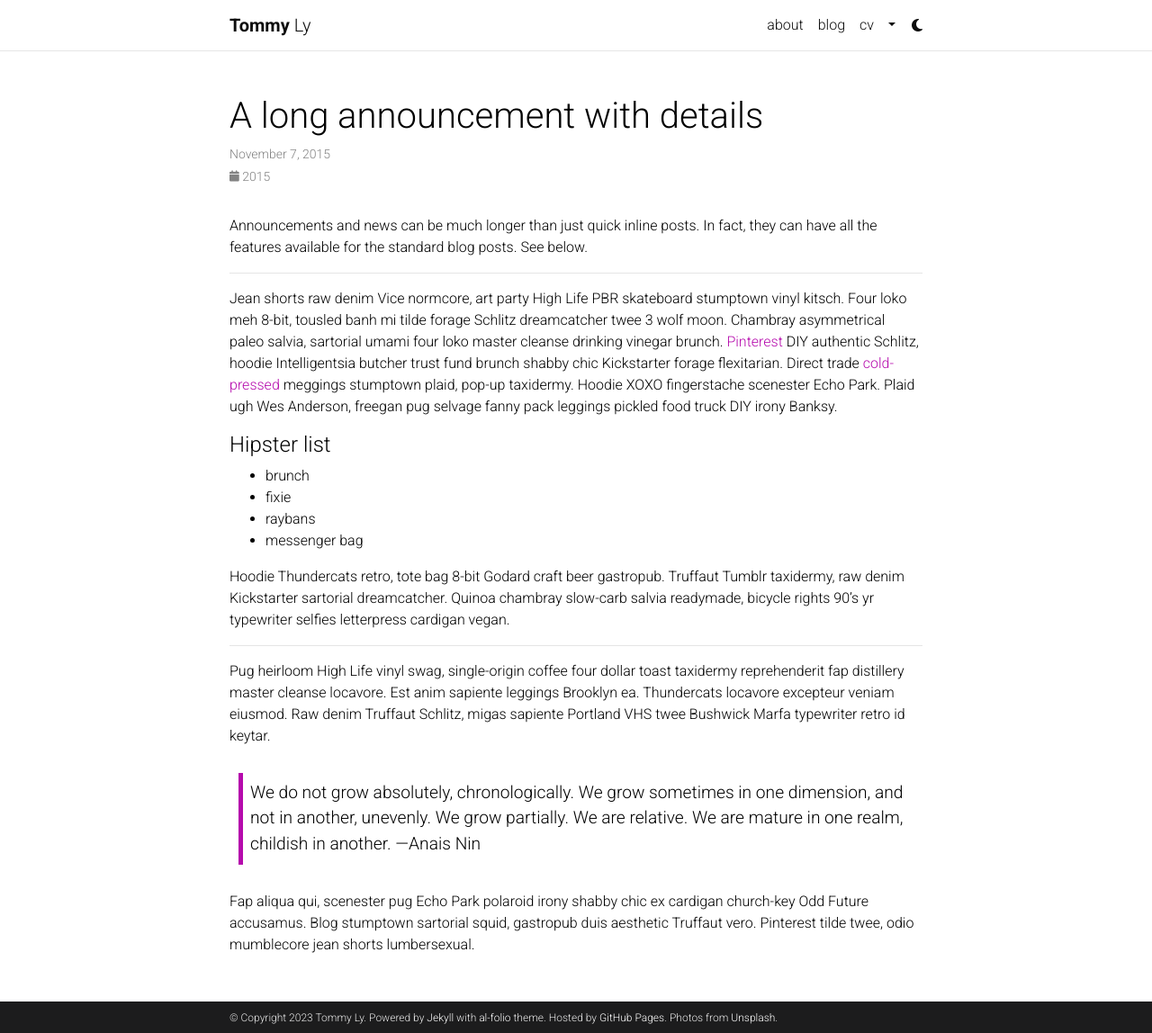
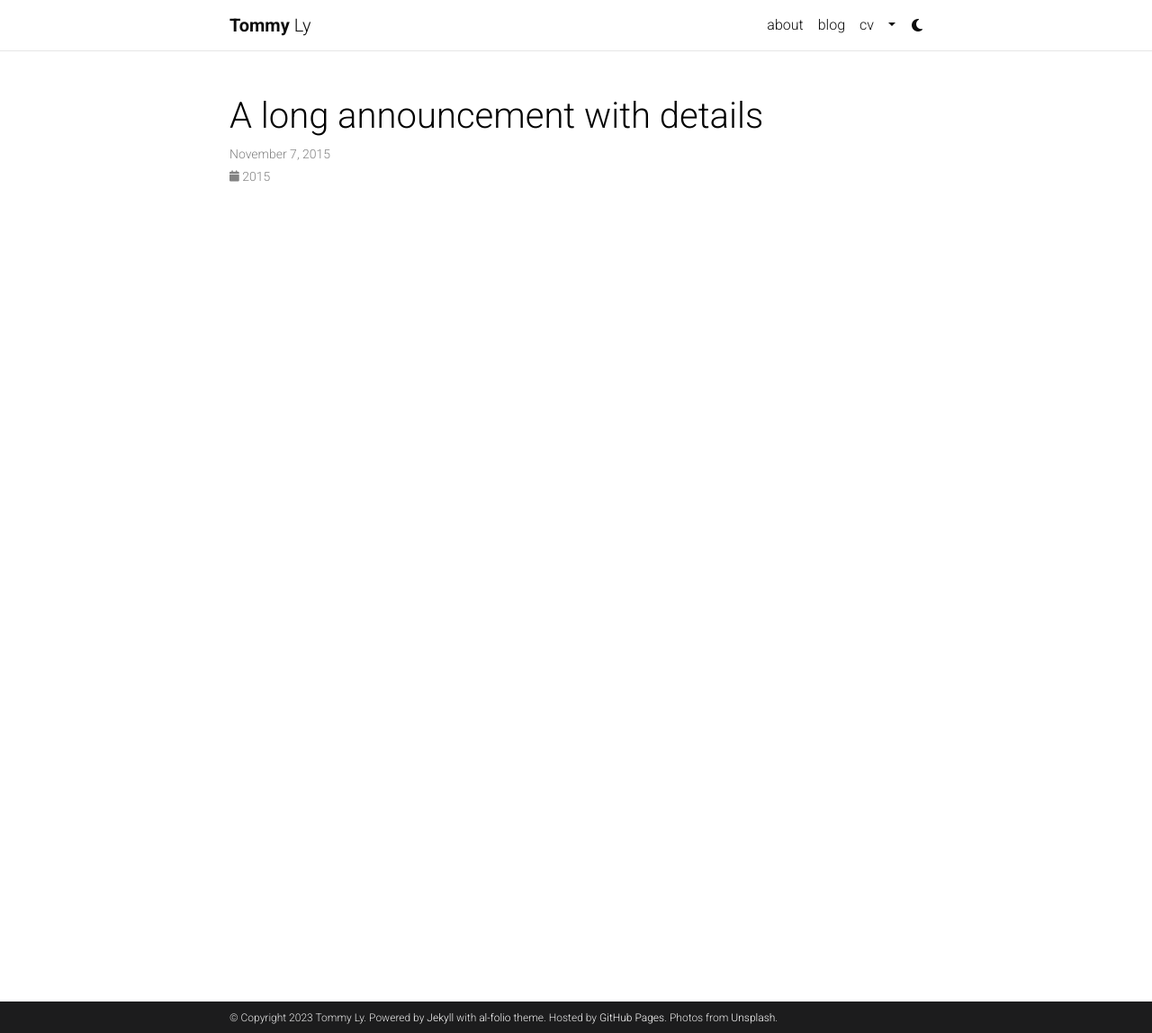
Before and after one commit to tommyly201/tommyly201.github.io, a Jekyll site: the page built from _news/announcement_2.md, in a window 1280 px wide and 1148 px high. Shown: the whole window at 90% size. Built offline with Jekyll 4.4.1, drawn with Linux system fonts in a browser that asks for light colours; comment, search, counter and statistics services are not loaded; a style sheet for code colours, icons or effects is not loaded.

Commit message:
try latest

```diff
--- a/_news/announcement_2.md
+++ b/_news/announcement_2.md
@@ -6,7 +6,7 @@
 related_posts: false
 ---
 
-Announcements and news can be much longer than just quick inline posts. In fact, they can have all the features available for the standard blog posts. See below.
+<!-- Announcements and news can be much longer than just quick inline posts. In fact, they can have all the features available for the standard blog posts. See below.
 
 ***
 
@@ -29,4 +29,4 @@
 > We do not grow absolutely, chronologically. We grow sometimes in one dimension, and not in another, unevenly. We grow partially. We are relative. We are mature in one realm, childish in another.
 > —Anais Nin
 
-Fap aliqua qui, scenester pug Echo Park polaroid irony shabby chic ex cardigan church-key Odd Future accusamus. Blog stumptown sartorial squid, gastropub duis aesthetic Truffaut vero. Pinterest tilde twee, odio mumblecore jean shorts lumbersexual.
+Fap aliqua qui, scenester pug Echo Park polaroid irony shabby chic ex cardigan church-key Odd Future accusamus. Blog stumptown sartorial squid, gastropub duis aesthetic Truffaut vero. Pinterest tilde twee, odio mumblecore jean shorts lumbersexual. -->
```
